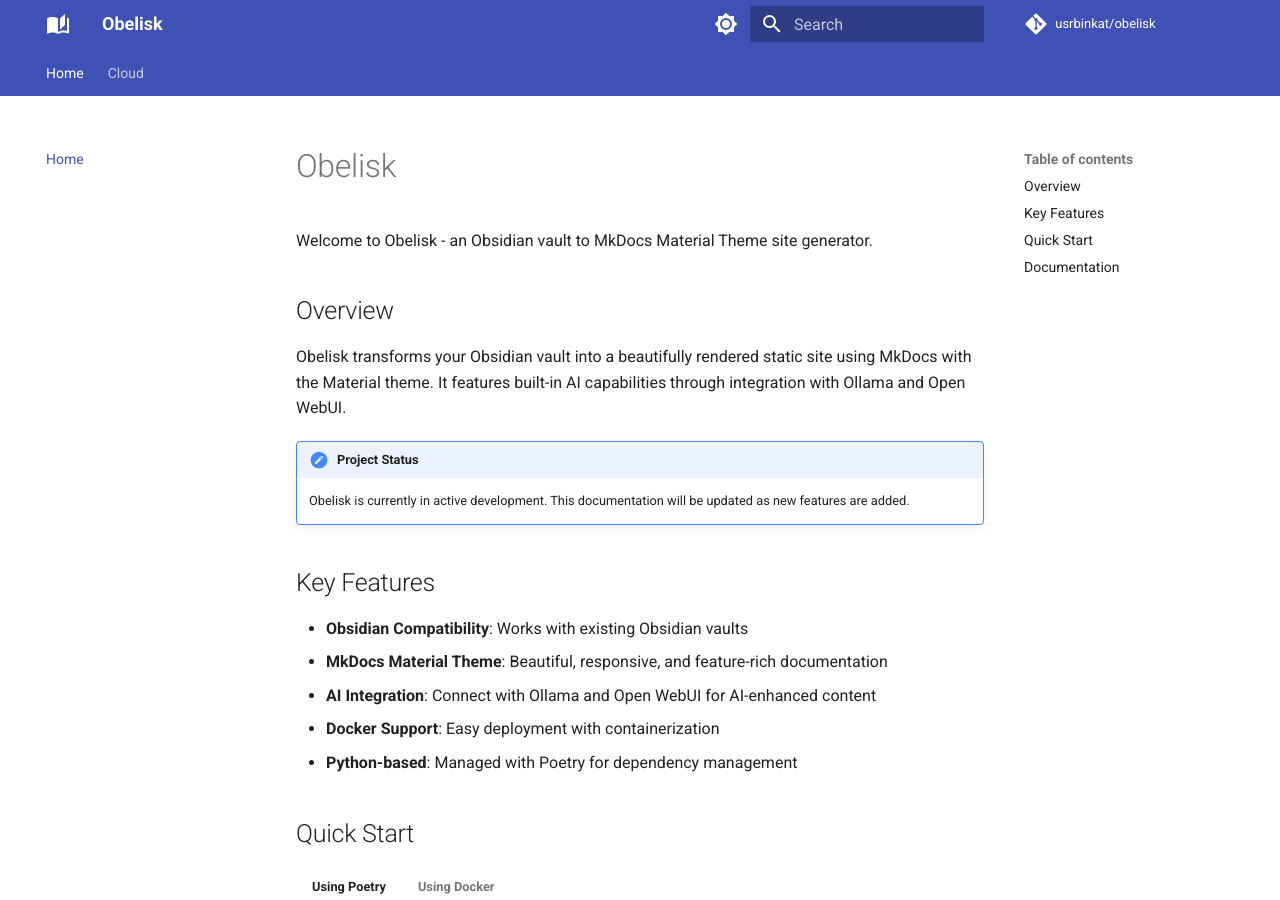
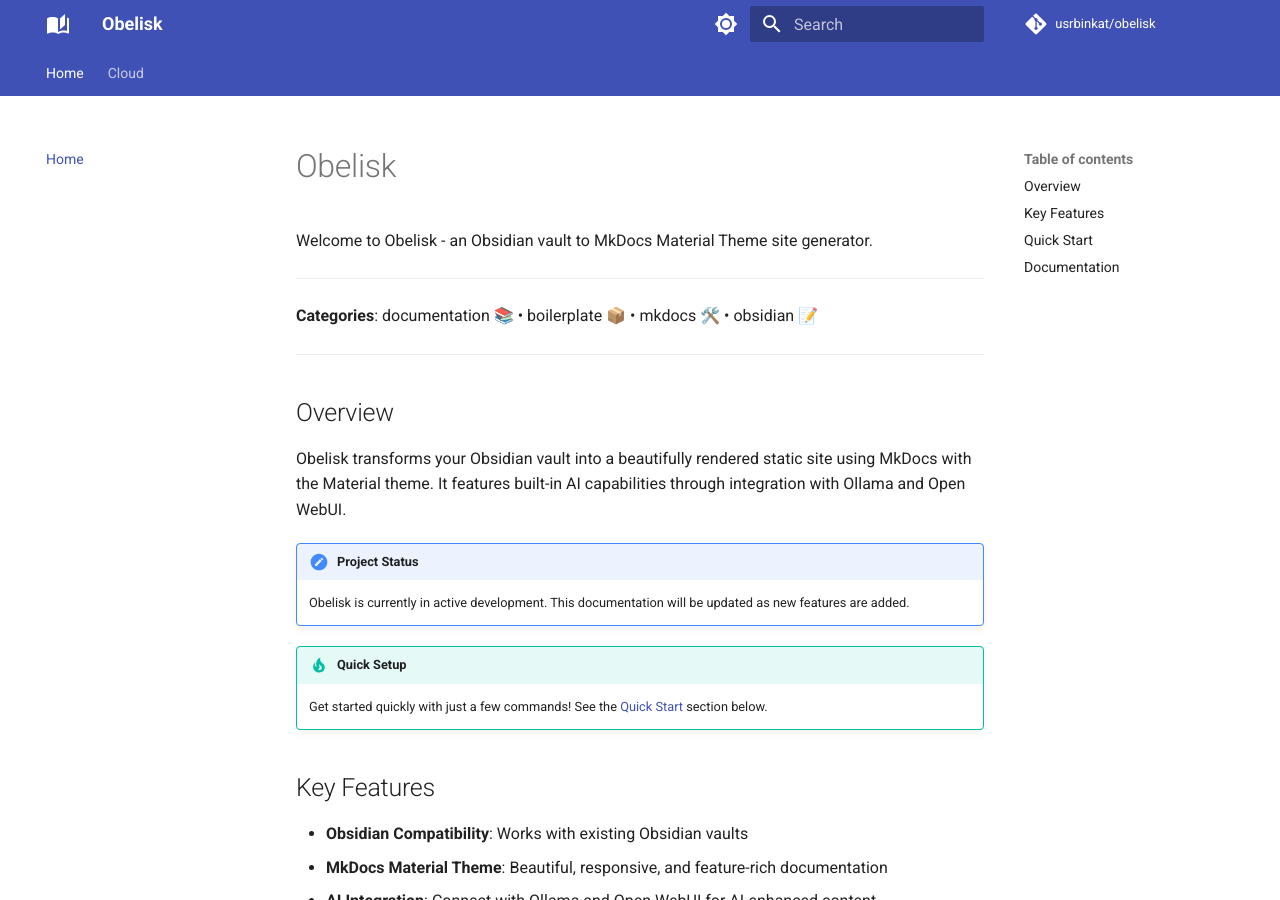
Before and after one commit to usrbinkat/obelisk, an MkDocs documentation site: the page built from vault/index.md, in a window 1280 px wide and 900 px high. Built offline with MkDocs 1.6.1 and Material for MkDocs 9.7.7, drawn with Linux system fonts in a browser that asks for light colours; comment, search, counter and statistics services are not loaded; the version menu is left out.

Commit message:
feat: enhance content with categories and improved formatting

```diff
--- a/vault/index.md
+++ b/vault/index.md
@@ -1,6 +1,12 @@
 # Obelisk
 
 Welcome to Obelisk - an Obsidian vault to MkDocs Material Theme site generator.
+
+---
+
+**Categories**: documentation 📚 • boilerplate 📦 • mkdocs 🛠️ • obsidian 📝
+
+---
 
 ## Overview
 
@@ -8,6 +14,9 @@
 
 !!! note "Project Status"
     Obelisk is currently in active development. This documentation will be updated as new features are added.
+
+!!! tip "Quick Setup"
+    Get started quickly with just a few commands! See the [Quick Start](#quick-start) section below.
 
 ## Key Features
 
```
Also changed, not shown: vault/cloud/Cloud Native Tooling.md (+6 -0 lines).
